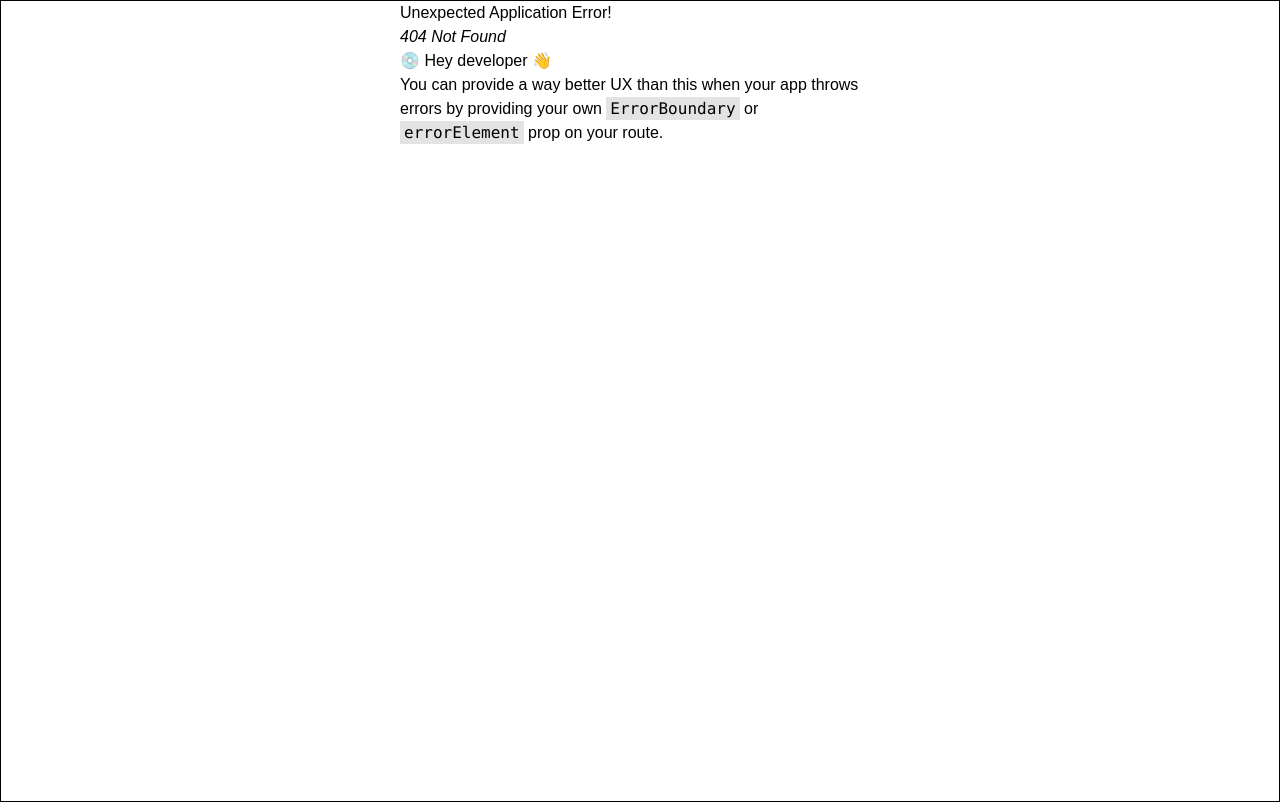
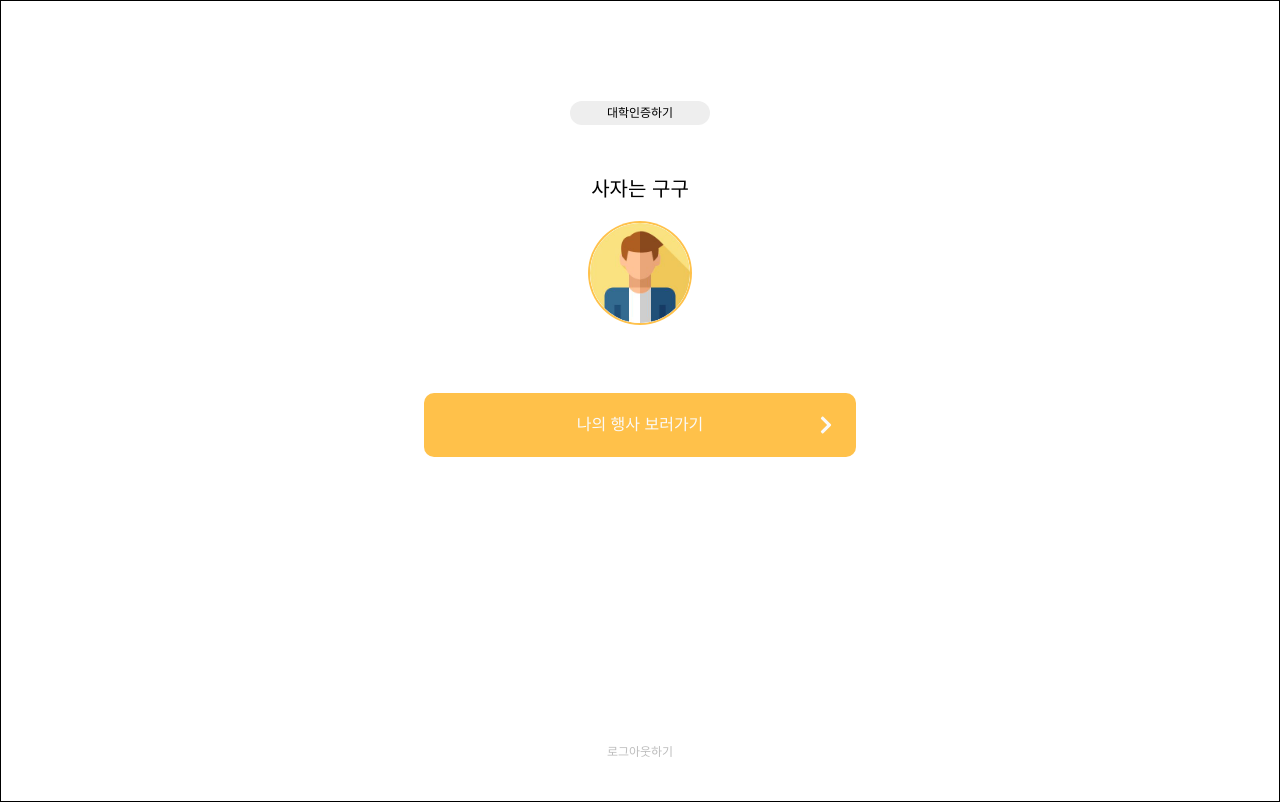
Before and after one commit to zerohyun00/TodayMohang-, a React (Create React App) app in the folder mohang/: page /mypage in a window 1280 px wide. Before the commit this address had no page. Built offline with nearby package versions, Linux system fonts and the light colour scheme; a web font is replaced by a local one.

Commit message:
[ADD] 마이페이지 퍼블리싱

```diff
--- a/mohang/package.json
+++ b/mohang/package.json
@@ -6,8 +6,10 @@
     "@testing-library/jest-dom": "^5.17.0",
     "@testing-library/react": "^13.4.0",
     "@testing-library/user-event": "^13.5.0",
+    "axios": "^1.6.2",
     "react": "^18.2.0",
     "react-dom": "^18.2.0",
+    "react-icons": "^4.12.0",
     "react-router-dom": "^6.19.0",
     "react-scripts": "5.0.1",
     "web-vitals": "^2.1.4"
--- /dev/null
+++ b/mohang/src/components/BtnNav.jsx
@@ -0,0 +1,5 @@
+function BtnNav() {
+  return <div>hi</div>;
+}
+
+export default BtnNav;
--- /dev/null
+++ b/mohang/src/components/Title.jsx
@@ -0,0 +1,7 @@
+function Title({ title }) {
+  return (
+    <h1 className="text-[22px] text-black semibold mb-5 ring-1">{title}</h1>
+  );
+}
+
+export default Title;
--- /dev/null
+++ b/mohang/src/layout/Layout.jsx
@@ -0,0 +1,7 @@
+function Layout({ children, title }) {
+  return (
+    <section className="flex flex-col px-[22px] h-[100vh]">{children}</section>
+  );
+}
+
+export default Layout;
--- /dev/null
+++ b/mohang/src/pages/Mypage.jsx
@@ -0,0 +1,36 @@
+import { useState } from "react";
+import Profile from "../assets/images/profile.jpeg";
+import { FaChevronRight } from "react-icons/fa";
+
+function Mypage() {
+  const [univAuth, setUnivAuth] = useState(false);
+  return (
+    <div className="flex flex-col items-center relative h-[100vh] pt-[100px] gap-5">
+      <button
+        className={`${
+          univAuth ? "bg-primary" : "bg-gray2"
+        } w-[140px] rounded-full text-xs py-1 mb-[30px]`}
+      >
+        대학인증하기
+      </button>
+      <h2 className="semibold text-xl ">사자는 구구</h2>
+      <img
+        src={Profile}
+        alt="profile"
+        className="w-[100px] h-[100px] rounded-full ring-2 ring-primary"
+      />
+      <div className="bg-primary text-white flex items-center justify-center w-[90%] p-5 rounded-[10px] mt-[50px]">
+        <FaChevronRight size={20} className=" invisible" />
+        <div className="flex-grow" />
+        <h1 className="flex-grow-0 text-center">나의 행사 보러가기</h1>
+        <div className="flex-grow" />
+        <FaChevronRight size={20} />
+      </div>
+      <button className="fixed bottom-10 text-gray1 text-xs">
+        로그아웃하기
+      </button>
+    </div>
+  );
+}
+
+export default Mypage;
```
Also changed, not shown: mohang/src/App.jsx (+4 -3 lines), mohang/src/index.js (+9 -0 lines), mohang/src/pages/Home.jsx (+2 -5 lines), mohang/src/assets/images/profile.jpeg (added), 1 other file (tests, documents, lock files or other folders).
